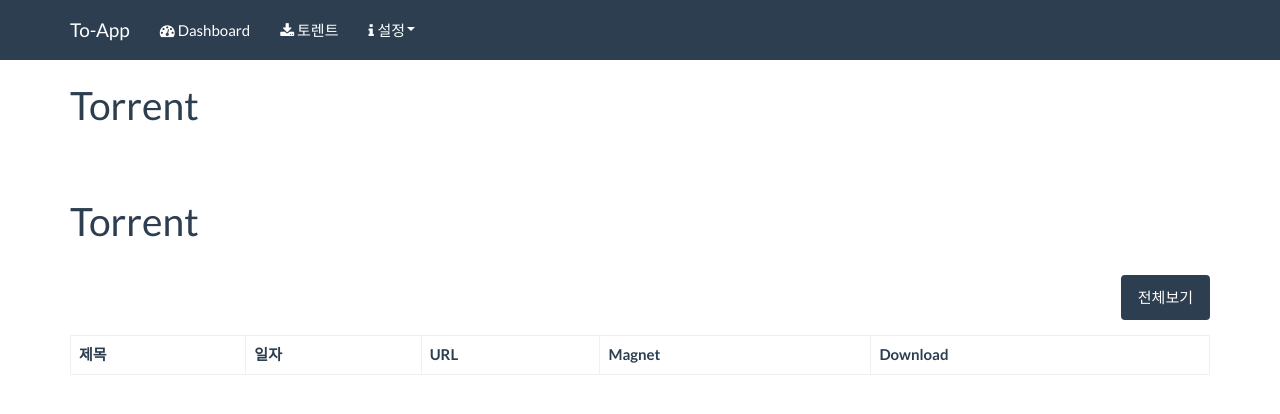
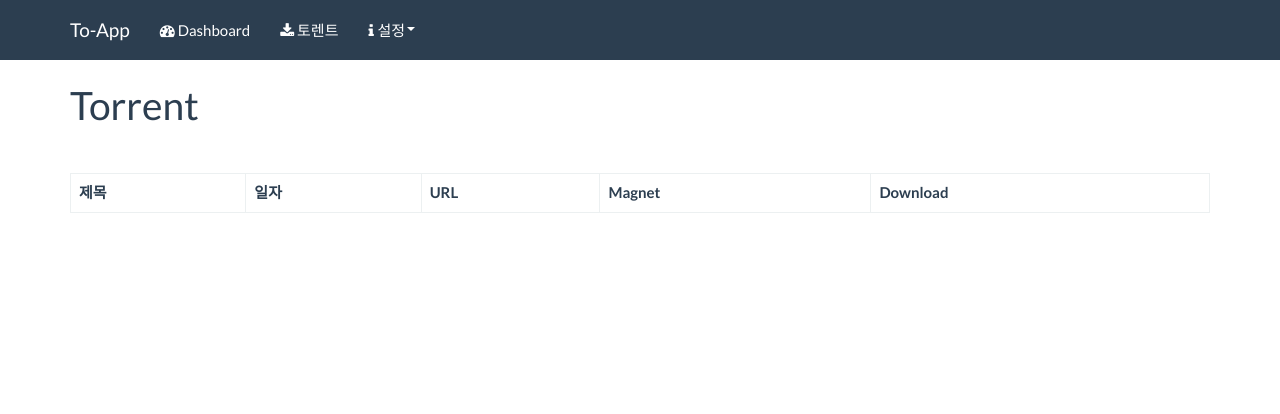
Before and after one commit to star16m/toapp, a Spring app: page /torrent in a window 1280 px wide. Shown: the top 414 px of the page. Run offline with Thymeleaf, Linux system fonts and the light colour scheme; the template is opened without the code that fills it, so the values that code supplies are empty.

Commit message:
remote duplicate title.

```diff
--- a/src/main/resources/templates/torrent.html
+++ b/src/main/resources/templates/torrent.html
@@ -16,28 +16,6 @@
 
 <!-- #################### CONTENT #################### -->
 <section layout:fragment="content">
-<div class="row">
-    <div class="col-lg-12 col-md-7 col-sm-6">
-        <h1 class="page-header">Torrent</h1>
-        <div>
-         <div class="pull-right">
-         	<a role="button" class="btn btn-primary pull-right" href="/torrent/">전체보기</a>
-         </div>
-         <span th:each="keyword : ${keywords}">
-          <a role="button" class="btn btn-primary btn-xs" th:classappend="${keyword.keyword} == ${currentKeyword} ? 'btn-info'" th:text="${keyword.keyword}" th:href="@{'/torrent/' + ${keyword.keyword}}"></a>
-         </span>
-         <div class="pull-right">
-         <form action="#" th:if="${#strings.length(currentKeyword) > 0}" th:action="@{/torrent/collect}" th:method="patch">
-         	<span ></span>
-         	<input type="hidden" th:value="${currentKeyword}" th:attr="name='currentKeyword'" />
-         	<button type="submit" class="btn btn-info pull-right">바로실행</button>
-         </form>
-         </div>
-        </div>
-        <div>
-        </div>
-    </div>
-</div>
 <div class="row">
  <div class="panel-body container">
      <div class="table-responsive">
```
